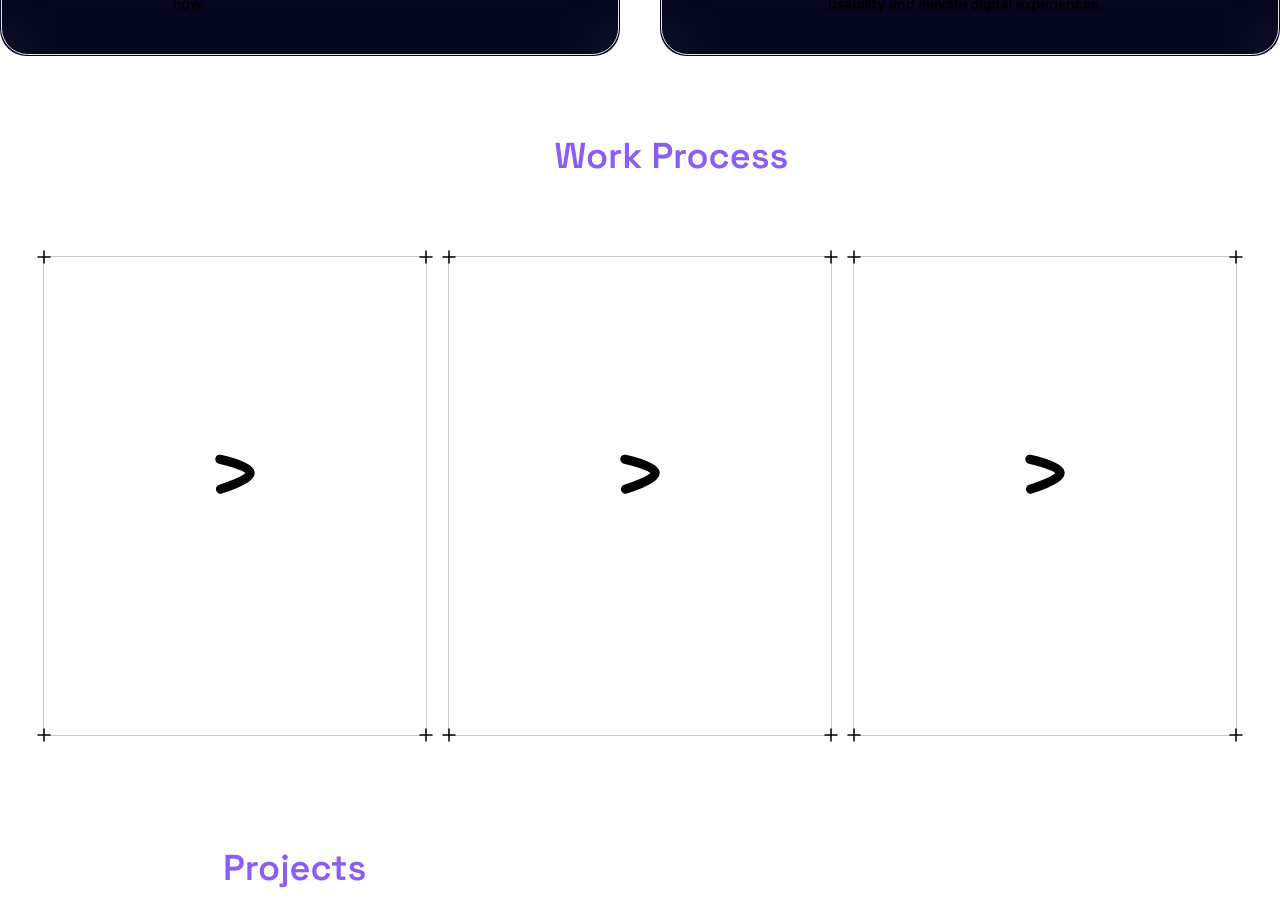
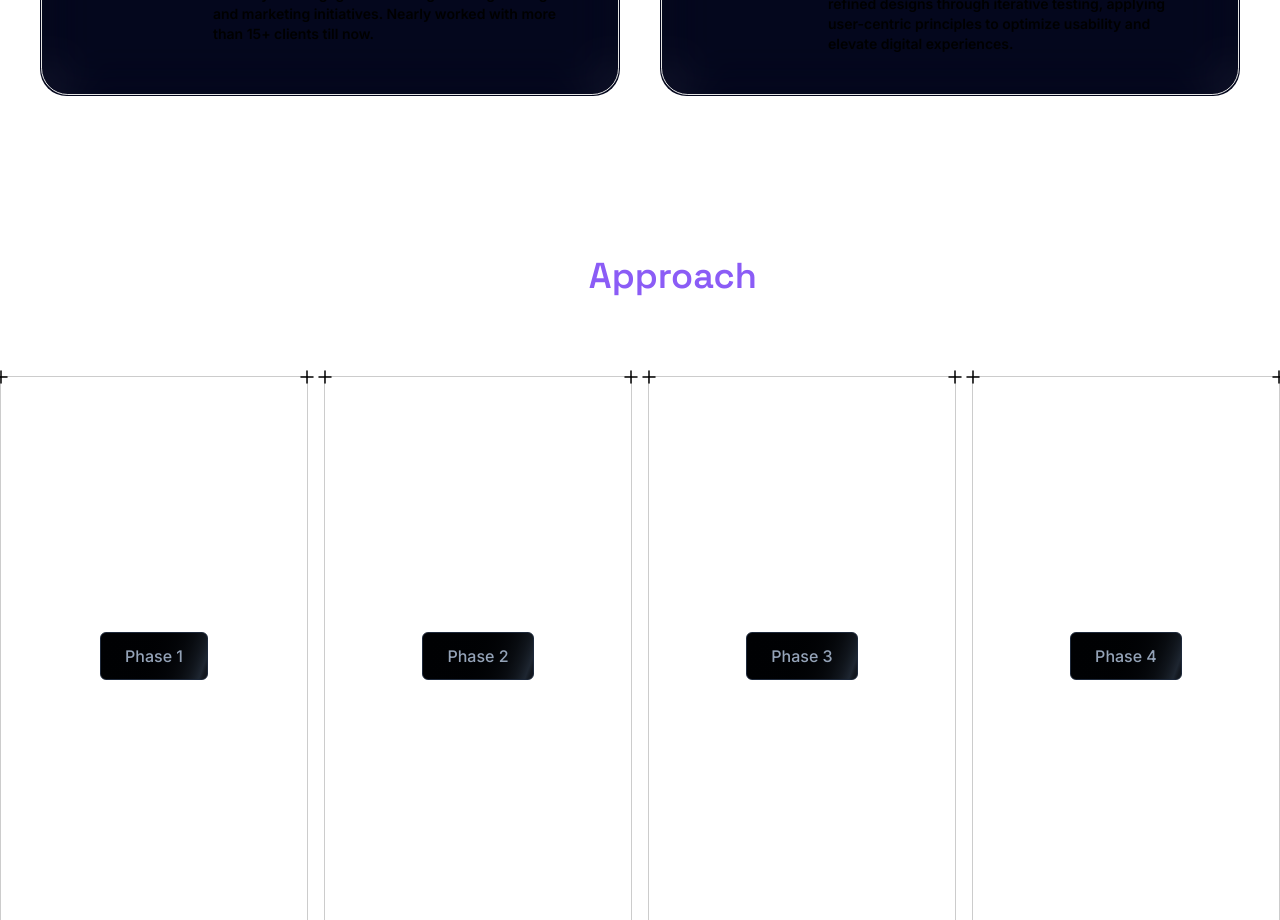
Before and after one commit to Abhiolics/Product-Portfolio, a Next.js app in the folder product/: page / in a window 1280 px wide. Shown: the part 1880-2800 px from the top of the page. Built offline with nearby package versions, Linux system fonts and the light colour scheme.

Commit message:
all changes done

```diff
--- a/product/components/Experience.tsx
+++ b/product/components/Experience.tsx
@@ -7,7 +7,7 @@ import Image from "next/image";
 
 const Experience = () => {
   return (
-    <div className="py-20 w-full">
+    <div className="py-20 w-full p-10">
       <h1 className="heading text-4xl font-semibold text-white text-center font-['Space_Grotesk']">
         My <span className="text-[#ad90ef] text-4xl font-semibold">Work Experience</span>
              {/* <Image
@@ -19,7 +19,7 @@ const Experience = () => {
           /> */}
       </h1>
 
-      <div className="w-full mt-12 grid lg:grid-cols-4 grid-cols-1 gap-10">
+      <div className="w-full  mt-12 grid lg:grid-cols-4 grid-cols-1 gap-10">
         {workExperience.map((card) => (
           <Button
             key={card.id}
--- a/product/components/Footer.tsx
+++ b/product/components/Footer.tsx
@@ -19,8 +19,8 @@ const Footer = () => {
 
       <div className="flex flex-col items-center">
         <h1 className="heading lg:max-w-[55vw] text-2xl lg:text-5xl font-semibold  text-white font-['Space_Grotesk']">
-          Ready to take your digital
-           presence to the<span className="text-[#8b5cf6] text-2xl  lg:text-5xl font-semibold "> Next level?</span>
+          Ready to take your Digital
+           Presence to the<span className="text-[#8b5cf6] text-2xl  lg:text-5xl font-semibold "> Next level?</span>
         </h1>      <Image
             src="/foot.svg"
             width={80}
@@ -42,7 +42,7 @@ const Footer = () => {
       </div>
       <div className="flex mt-16 mb-6 md:flex-row flex-col justify-between items-center">
         <p className="md:text-base text-sm md:font-normal  font-light mb-2 text-white ">
-        Created with bugs, laughs & &#128155; by <span className="text-[#45ff42] md:text-base text-sm md:font-normal  font-light   mb-2">Abhay Pratap Singh</span>
+        Created with bugs, laughs & &#128155; by <span className="text-[#45ff42] md:text-base text-sm md:font-normal  font-light font-['Bricolage_Grotesque']   mb-2">Abhay Pratap Singh</span>
         </p>
 
 
--- a/product/components/Intro.tsx
+++ b/product/components/Intro.tsx
@@ -7,7 +7,7 @@ const words = `Oxygen gets you high. In a catastrophic emergency, we're taking g
 export default function TextGenerateEffectDemo() {
   return (
     <div className="p-10">
-<h1 className="text-4xl font-semibold text-center text-white font-['Space_Grotesk']">About Me</h1>
+<h1 className="text-4xl font-semibold text-center text-white font-['Space_Grotesk']">About <span className="font-['Space_Grotesk'] font-semibold text-4xl text-[#8b5cf6] ">Me</span> </h1>
 <div className="flex justify-center">
 <p className="font-sembold text-white text-center w-full md:w-3/7 p-4 font-['Montserrat'] text-xs sm:text-xs md:text-base lg:text-lg leading-tight md:leading-snug lg:leading-relaxed">
         An aspiring Product manager and a Web developer with an extreme focus on designing and developing UI and UX. I pose a collection of skills ranging from design skills and coding with modern web technologies and techniques to marketing, and managing skills. I can conceptualize, create, develop and maintain user-friendly websites, applications, and landing pages based on the customer journey. I am considered a team player with excellent verbal and written communication skills who works effectively with people at all levels. I am passionate about creating online services to impact a wide range of people and making a change in their life.
--- a/product/components/MyProcess.tsx
+++ b/product/components/MyProcess.tsx
@@ -1,64 +1,105 @@
 "use client";
 import React from "react";
+import { AnimatePresence, motion } from "framer-motion";
+import { CanvasRevealEffect } from "./ui/canvas-reveal-effect";
+import Image from "next/image";
 
-import { AnimatePresence, motion } from "framer-motion";
-import { CanvasRevealEffect } from "@/components/ui/canvas-reveal-effect";
-
-export default function CanvasRevealEffectDemo() {
+const Approach = () => {
   return (
-    <>
-    <div>
-    <h1 className="text-4xl text-white font-semibold text-center font-['Space_Grotesk']">My  <span className="text-[#8b5cf6] font-semibold text-4xl">Work Process</span></h1>
-    </div>
-      <div className="py-20  flex flex-col lg:flex-row items-center justify-center bg-transparent  dark:bg-transparent  w-full gap-4 mx-auto px-10 overflow-hidden">
-
-
-        <Card title="Sheetal is Nisha" icon={<AceternityIcon />}>
+    <section className="w-full py-20">
+      <h1 className="heading flex justify-center items-center gap-3 text-4xl font-semibold text-white font-['Space_Grotesk']">
+        My <span className="text-[#8b5cf6] text-4xl font-semibold ">Approach</span>
+            {/* <Image
+            src="/3dd.svg"
+            width={80}
+            height={50}
+            alt="emoji"
+            className="inline-block justify-center align-middle"
+          /> */}
+      </h1>
+      {/* remove bg-white dark:bg-black */}
+      <div className="my-20 flex flex-col lg:flex-row items-center justify-center w-full gap-4">
+        {/* add description prop */}
+        <Card
+  title="Initial Consultation & Requirement Analysis"
+  icon={<AceternityIcon order="Phase 1" />}
+  description="Conduct a comprehensive consultation to understand your website's objectives, audience, and desired functionalities. Analyze requirements to lay a solid foundation for development."
+>
   <CanvasRevealEffect
     animationSpeed={5.1}
-            containerClassName="bg-emerald-900"
+    containerClassName="bg-emerald-900 rounded-3xl overflow-hidden"
   />
 </Card>
-        <Card title="Nisha is Munni" icon={<AceternityIcon />}>
+
+<Card
+  title="Design & Prototype Development"
+  icon={<AceternityIcon order="Phase 2" />}
+  description="Transform concepts into detailed prototypes, ensuring alignment with user needs and business goals. Provide iterative updates and incorporate feedback to refine designs."
+>
   <CanvasRevealEffect
     animationSpeed={3}
-            containerClassName="bg-black"
+    containerClassName="bg-pink-900 rounded-3xl overflow-hidden"
     colors={[
-              [236, 72, 153],
-              [232, 121, 249],
+      [255, 166, 158],
+      [221, 255, 247],
     ]}
     dotSize={2}
   />
-          {/* Radial gradient for the cute fade */}
-          <div className="absolute inset-0 [mask-image:radial-gradient(400px_at_center,white,transparent)] bg-black/50 dark:bg-black/90" />
 </Card>
-        <Card title="Munni is Aditi" icon={<AceternityIcon />}>
+
+<Card
+  title="Coding & Feature Implementation"
+  icon={<AceternityIcon order="Phase 3" />}
+  description="Develop the website using cutting-edge technologies and best practices. Implement features meticulously, ensuring functionality, performance, and scalability."
+>
   <CanvasRevealEffect
     animationSpeed={3}
-            containerClassName="bg-sky-600"
-            colors={[[125, 211, 252]]}
+    containerClassName="bg-pink-900 rounded-3xl overflow-hidden"
+    colors={[
+      [255, 166, 158],
+      [221, 255, 247],
+    ]}
+    dotSize={2}
+  />
+</Card>
+
+<Card
+  title="Quality Assurance & User Testing"
+  icon={<AceternityIcon order="Phase 4" />}
+  description="Perform rigorous testing to identify and resolve issues, ensuring a seamless user experience. Conduct user testing sessions to gather feedback and make necessary adjustments."
+>
+  <CanvasRevealEffect
+    animationSpeed={3}
+    containerClassName="bg-blue-900 rounded-3xl overflow-hidden"
+    colors={[
+      [200, 200, 255],
+      [180, 255, 220],
+    ]}
+    dotSize={2}
   />
 </Card>
       </div>
-    </>
+    </section>
   );
-}
+};
 
 const Card = ({
   title,
   icon,
   children,
+  description
 }: {
   title: string;
   icon: React.ReactNode;
   children?: React.ReactNode;
+  description: string;
 }) => {
   const [hovered, setHovered] = React.useState(false);
   return (
     <div
       onMouseEnter={() => setHovered(true)}
       onMouseLeave={() => setHovered(false)}
-      className="border border-black/[0.2] group/canvas-card flex items-center justify-center dark:border-white/[0.2]  max-w-sm w-full mx-auto p-4 relative h-[30rem] relative"
+      className="border border-black/[0.2] group/canvas-card flex items-center justify-center dark:border-white/[0.2] max-w-sm w-full relative mx-auto p-4 h-[35rem] "
     >
       <Icon className="absolute h-6 w-6 -top-3 -left-3 dark:text-white text-black" />
       <Icon className="absolute h-6 w-6 -bottom-3 -left-3 dark:text-white text-black" />
@@ -78,36 +119,27 @@ const Card = ({
       </AnimatePresence>
 
       <div className="relative z-20">
-        <div className="text-center group-hover/canvas-card:-translate-y-4 group-hover/canvas-card:opacity-0 transition duration-200 w-full  mx-auto flex items-center justify-center">
+        <div className="text-center group-hover/canvas-card:-translate-y-4 absolute top-[50%] left-[50%] translate-x-[-50%] translate-y-[-50%] group-hover/canvas-card:opacity-0 transition duration-200 w-full mx-auto flex items-center justify-center">
           {icon}
         </div>
-        <h2 className="dark:text-white text-xl opacity-0 group-hover/canvas-card:opacity-100 relative z-10 text-black mt-4  font-bold group-hover/canvas-card:text-white group-hover/canvas-card:-translate-y-2 transition duration-200">
+        <h2 className="dark:text-white text-3xl opacity-0 group-hover/canvas-card:opacity-100 relative z-10 text-black mt-4 font-bold group-hover/canvas-card:text-white group-hover/canvas-card:-translate-y-2 text-center transition duration-200">
           {title}
+        </h2>
+        <h2 className="dark:text-white text-center text-sm opacity-0 group-hover/canvas-card:opacity-100 relative z-10 text-black mt-4 font-bold group-hover/canvas-card:text-white group-hover/canvas-card:-translate-y-2 transition duration-200" style={{ color: '#e4ecff' }}>
+          {description}
         </h2>
       </div>
     </div>
   );
 };
 
-const AceternityIcon = () => {
+const AceternityIcon = ({ order }: { order: string }) => {
   return (
-    <svg
-      width="66"
-      height="65"
-      viewBox="0 0 66 65"
-      fill="none"
-      xmlns="http://www.w3.org/2000/svg"
-      className="h-10 w-10 text-black dark:text-white group-hover/canvas-card:text-white "
-    >
-      <path
-        d="M8 8.05571C8 8.05571 54.9009 18.1782 57.8687 30.062C60.8365 41.9458 9.05432 57.4696 9.05432 57.4696"
-        stroke="currentColor"
-        strokeWidth="15"
-        strokeMiterlimit="3.86874"
-        strokeLinecap="round"
-        style={{ mixBlendMode: "darken" }}
-      />
-    </svg>
+    <div>
+      <button className="inline-flex h-12 animate-shimmer items-center justify-center rounded-md border border-slate-800 bg-[linear-gradient(110deg,#000103,45%,#1e2631,55%,#000103)] bg-[length:200%_100%] px-6 font-medium text-slate-400 transition-colors focus:outline-none focus:ring-2 focus:ring-slate-400 focus:ring-offset-2 focus:ring-offset-slate-50">
+        {order}
+      </button>
+    </div>
   );
 };
 
@@ -126,3 +158,5 @@ export const Icon = ({ className, ...rest }: any) => {
     </svg>
   );
 };
+
+export default Approach;
--- a/product/components/ui/animated-tooltip.tsx
+++ b/product/components/ui/animated-tooltip.tsx
@@ -83,7 +83,7 @@ export const AnimatedTooltip = ({
             width={100}
             src={item.image}
             alt={item.name}
-            className="object-cover !m-0 !p-0 object-top rounded-full h-14 w-14 border-2 group-hover:scale-105 group-hover:z-30 border-white  relative transition duration-500"
+            className="object-cover !m-0 !p-0 object-top rounded-ful h-14 w-14 border- group-hover:scale-105 group-hover:z-30 border-black relative transition duration-500"
           />
         </div>
       ))}
```
Also changed, not shown: product/components/Clients.tsx (+15 -15 lines), product/components/Projects.tsx (+25 -14 lines), product/components/Tool.tsx (+25 -10 lines), product/public/whtsap.png (added). Lines whose indentation alone changed are shown as unchanged.
